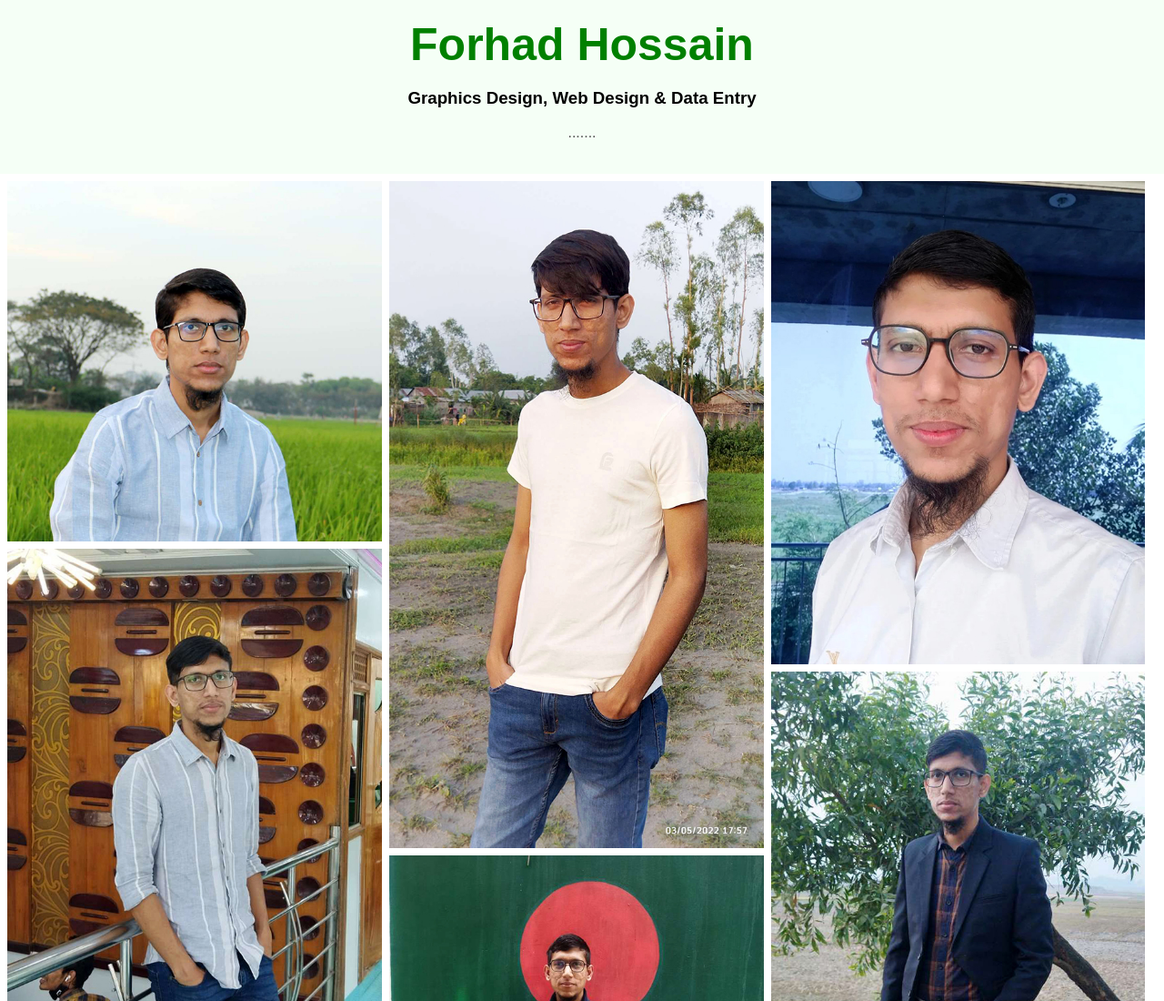
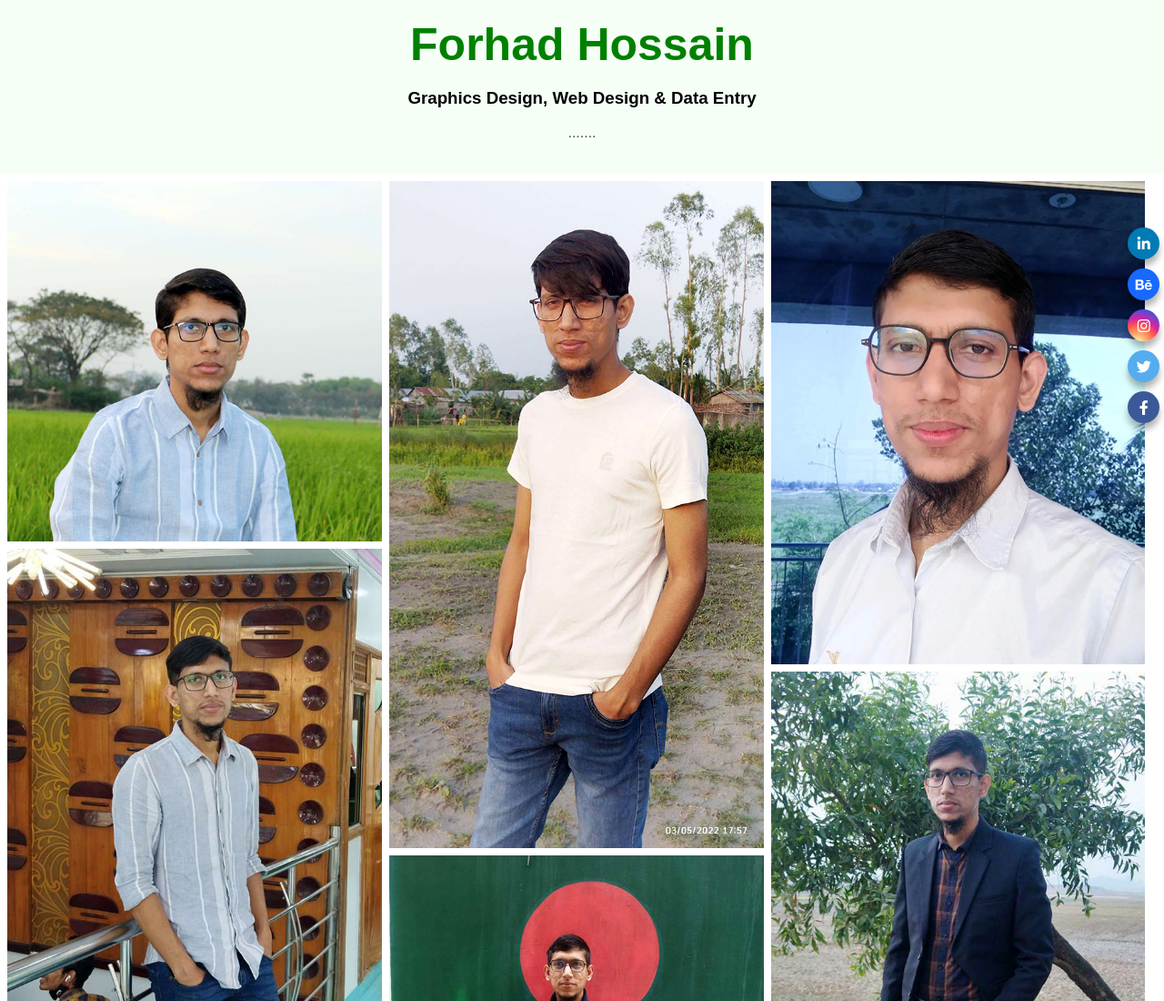
Before and after one commit to forhaad7/photo, a plain HTML site: page index.html in a window 1280 px wide. Shown: the top 1100 px of the page at 91% size. Drawn offline with Linux system fonts and the light colour scheme.

Commit message:
add something

```diff
--- a/index.html
+++ b/index.html
@@ -3,7 +3,12 @@
 <head>
     <meta charset="UTF-8">
     <meta name="viewport" content="width=device-width, initial-scale=1.0">
-    <title>MyGallery</title>
+    <title>My Photo</title>
+    <link rel="icon" type="image/x-icon" href="favicon.ico">
+
+    <link rel="stylesheet" href="https://cdnjs.cloudflare.com/ajax/libs/font-awesome/5.15.3/css/all.min.css" integrity="sha512-iBBXm8fW90+nuLcSKlbmrPcLa0OT92xO1BIsZ+ywDWZCvqsWgccV3gFoRBv0z+8dLJgyAHIhR35VZc2oM/gI1w==" crossorigin="anonymous" referrerpolicy="no-referrer" />
+
+
 
 
     <style>
@@ -29,7 +34,86 @@
         }
         p{
             color: rgb(82, 82, 82);
+
         }
+
+
+
+/* ========social link part start ============= */
+    .social0 {
+	position: fixed;
+	right: 0;
+	top: 30%;
+	z-index: 1100;
+	animation: slidein 4s;
+}
+
+@keyframes slidein {
+	from {
+		margin-right: -100%;
+		width: 100%;
+	}
+
+	to {
+		margin-right: -3px;
+		width: 50px;
+	}
+}
+.social0 a {
+	width: 35px;
+	height: 35px;
+	display: flex;
+	align-items: center;
+	justify-content: center;
+	background: #007bb5;
+	border-radius: 50%;
+	margin: 10px 5px;
+	color: white;
+	text-decoration: none;
+	font-size: 16px;
+	box-shadow: 0 7px 7px rgba(0, 0, 0, 0.3);
+}
+
+.tooltip .tooltiptext {
+	visibility: hidden;
+	font-size: 13px;
+	background-color: #fff;
+	color: black;
+	text-align: center;
+	padding: 5px 7px;
+	border-radius: 6px;
+	right: 40px;
+	box-shadow: 0 7px 7px rgba(0, 0, 0, 0.2);
+
+	/* Position the tooltip text - see examples below! */
+	position: absolute;
+	z-index: 999;
+}
+
+/* Show the tooltip text when you mouse over the tooltip container */
+.tooltip:hover .tooltiptext {
+	visibility: visible;
+}
+.social0 a:nth-child(2) {
+	background: #1769ff;
+}
+
+.social0 a:nth-child(3){
+	background: radial-gradient(circle at 30% 107%, #fdf497 0%, #fdf497 5%, #fd5949 45%, #d6249f 60%, #285AEB 90%);
+}
+
+.social0 a:nth-child(4) {
+	background: #55ACEE;
+}
+
+.social0 a:nth-child(5) {
+	background: #3B5998;
+}
+.social0 a:hover {
+	transform: scale(1.1);
+	transition: .1s;
+}
+/* =============End========= */
 
         .row {
           display: -ms-flexbox; /* IE10 */
@@ -105,6 +189,17 @@
               <p>.......</p>
             </div>
 
+
+
+
+		<div class="social0">
+			<a class="tooltip" target="_blank" href="https://bd.linkedin.com/in/forhaad7"><span class="tooltiptext">Linkedin</span><i class="fab fa-linkedin-in"></i></a>
+			<a class="tooltip" target="_blank" href="https://www.behance.net/forhaad7"><span class="tooltiptext">Behance</span><i class="fab fa-behance"></i></a>
+			<a class="tooltip" target="_blank" href="https://www.instagram.com/forhaad7/"><span class="tooltiptext">Instagram</span><i class="fab fa-instagram"></i></a>
+			<a class="tooltip" target="_blank" href="https://twitter.com/forhaad7"><span class="tooltiptext">Twitter</span><i class="fab fa-twitter"></i></a>
+			<a class="tooltip" target="_blank" href="https://www.facebook.com/forhaad7/"><span class="tooltiptext">Facebook</span><i class="fab fa-facebook-f"></i></a>
+		</div>
+
             <!-- Photo Grid -->
             <div class="row">
               <div class="column">
```
Also changed, not shown: favicon.ico (added).
